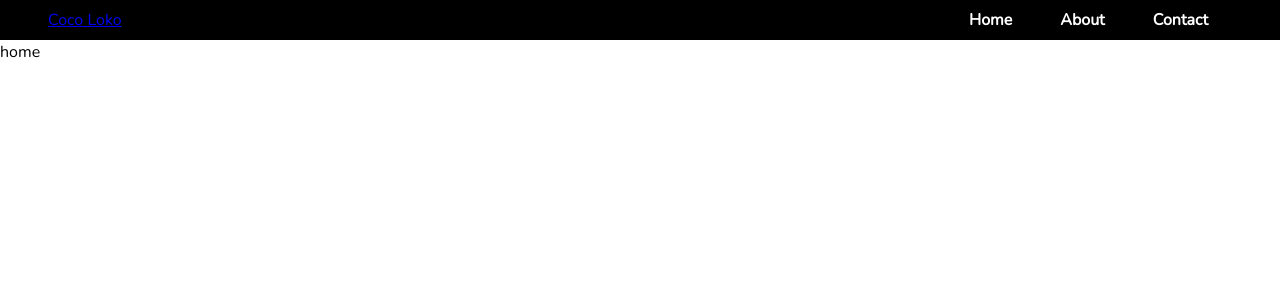
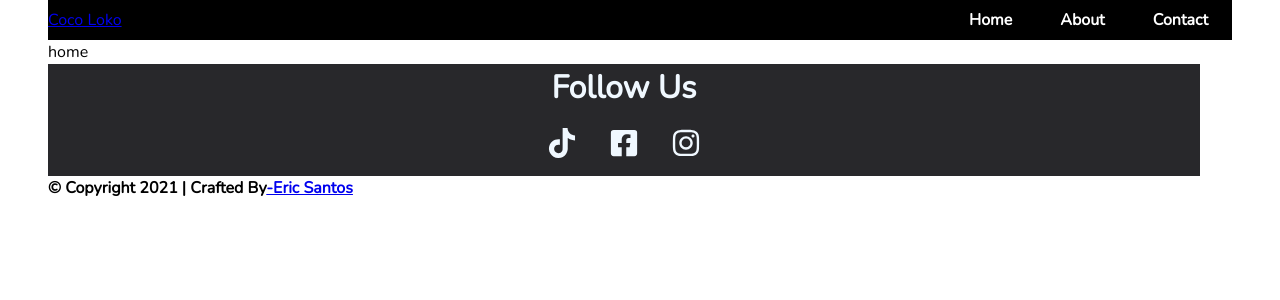
Before and after one commit to santos-eric/cocovite, a React (Vite) app: page / in a window 1280 px wide. Shown: the top 300 px of the page. Built offline with nearby package versions, Linux system fonts and the light colour scheme.

Commit message:
redesigned and completed footer on root to display on every page

```diff
--- a/src/index.css
+++ b/src/index.css
@@ -1,5 +1,6 @@
 body {
   font-family: 'Nunito', sans-serif;
+  padding: 0 3rem
 }
 
 #error-page {
@@ -9,7 +10,7 @@ body {
   justify-content: center;
   width: 100%;
 }
-
+/* ------------------------------------------- */
 /* Box sizing rules */
 *,
 *::before,
--- /dev/null
+++ b/src/routes/footer.jsx
@@ -0,0 +1,53 @@
+import React from "react";
+import "../styles/footer.sass";
+import { FaFacebookSquare, FaInstagram } from "react-icons/fa";
+import { SiTiktok } from "react-icons/si";
+
+const footer = () => {
+  return (
+    <>
+      <footer>
+        <div className="title">
+          <h1>Follow Us</h1>
+        </div>
+        <div className="icons">
+          <a
+            href="https://www.tiktok.com/@coco.lokoep?lang=en"
+            target="_blank"
+            rel="noreferrer noopener"
+          >
+            <SiTiktok size="30" className="icon" />
+          </a>
+
+          <a
+            href="https://www.facebook.com/CocolokoElPaso/"
+            target="_blank"
+            rel="noreferrer noopener"
+          >
+            <FaFacebookSquare size="30" className="icon" />
+          </a>
+          <a
+            href="https://www.instagram.com/coco.lokoep/"
+            target="_blank"
+            rel="noreferrer noopener"
+          >
+            <FaInstagram size="30" className="icon" />
+          </a>
+        </div>
+      </footer>
+      <div className="copyright">
+        <h4>
+          &copy; Copyright 2021 | Crafted By
+          <a
+            href="https://www.linkedin.com/in/ericsantos01/"
+            target="_blank"
+            rel="noreferrer noopener"
+          >
+            -Eric Santos
+          </a>
+        </h4>
+      </div>
+    </>
+  );
+};
+export default footer;
--- a/src/routes/root.jsx
+++ b/src/routes/root.jsx
@@ -1,16 +1,16 @@
 // place outlet where you want the children route to display
 import { Outlet, Link } from 'react-router-dom'
 import Navbar from './Navbar'
+import Footer from './footer'
 
 export default function Root() {
   return (
     <>
-      <div id="sidebar">
-        <Navbar/>
-       </div>
+      <Navbar />
       <div id="detail">
         <Outlet/>
       </div>
+      <Footer/>
     </>
   );
 }
--- /dev/null
+++ b/src/styles/footer.sass
@@ -0,0 +1,24 @@
+footer
+    display: flex
+    justify-content: center
+    align-items: center
+    flex-flow: column
+    width: 90vw
+    background-color: #28282B
+    .title
+        h1
+            color: aliceblue
+
+    @media screen and (min-width:720px)
+        justify-content: space-evenly
+        height: 6rem
+        .icons
+            flex-flow: row
+        a
+            color: aliceblue
+            .icon
+                margin: 1rem
+
+    @media screen and (min-width:960px)
+        justify-content: space-evenly
+        height: 7rem
--- a/src/styles/navbar.sass
+++ b/src/styles/navbar.sass
@@ -5,7 +5,6 @@ nav
     flex-flow: row nowrap
     background-color: black
     height: 2.5rem
-    padding: 0 3rem
     h1
         color: white
     ul
```
